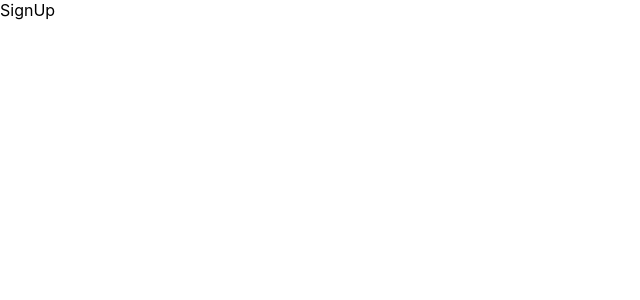
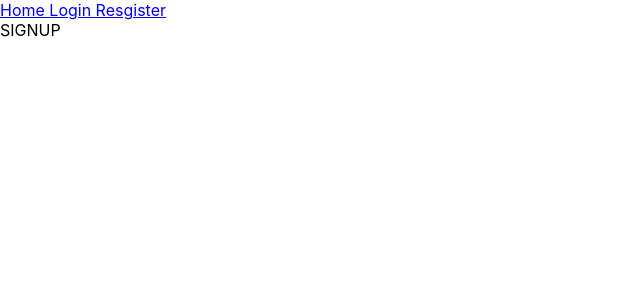
Before and after one commit to souravdhar199/supportTicket, a React (Create React App) app in the folder frontend/: page /signup in a window 1280 px wide. Shown: the top 300 px of the page, without its empty margins (0-640 px from the left). Built offline with nearby package versions, Linux system fonts and the light colour scheme.

Commit message:
PAGE ROUTING COMPLETE

```diff
--- a/frontend/src/App.js
+++ b/frontend/src/App.js
@@ -4,11 +4,13 @@
 import Home from "./pages/Home";
 import Register from "./pages/Register";
 import Login from "./pages/Login";
+import Navigation from "./components/Navigation";
 
 function App() {
   return (
     <>
       <BrowserRouter>
+        <Navigation />
         <Routes>
           <Route exact path="/" element={<Home />} />
           <Route exact path="/signup" element={<Register />} />
--- /dev/null
+++ b/frontend/src/components/Navigation.js
@@ -0,0 +1,10 @@
+import { Link } from "react-router-dom";
+export default function Navigation() {
+  return (
+    <div>
+      <Link to="/"> Home </Link>
+      <Link to="/login"> Login </Link>
+      <Link to="/signup"> Resgister </Link>
+    </div>
+  );
+}
--- a/frontend/src/pages/Register.js
+++ b/frontend/src/pages/Register.js
@@ -1,5 +1,5 @@
 import React from "react";
 
 export default function Register() {
-  return <div>SignUp</div>;
+  return <div>SIGNUP</div>;
 }
```
